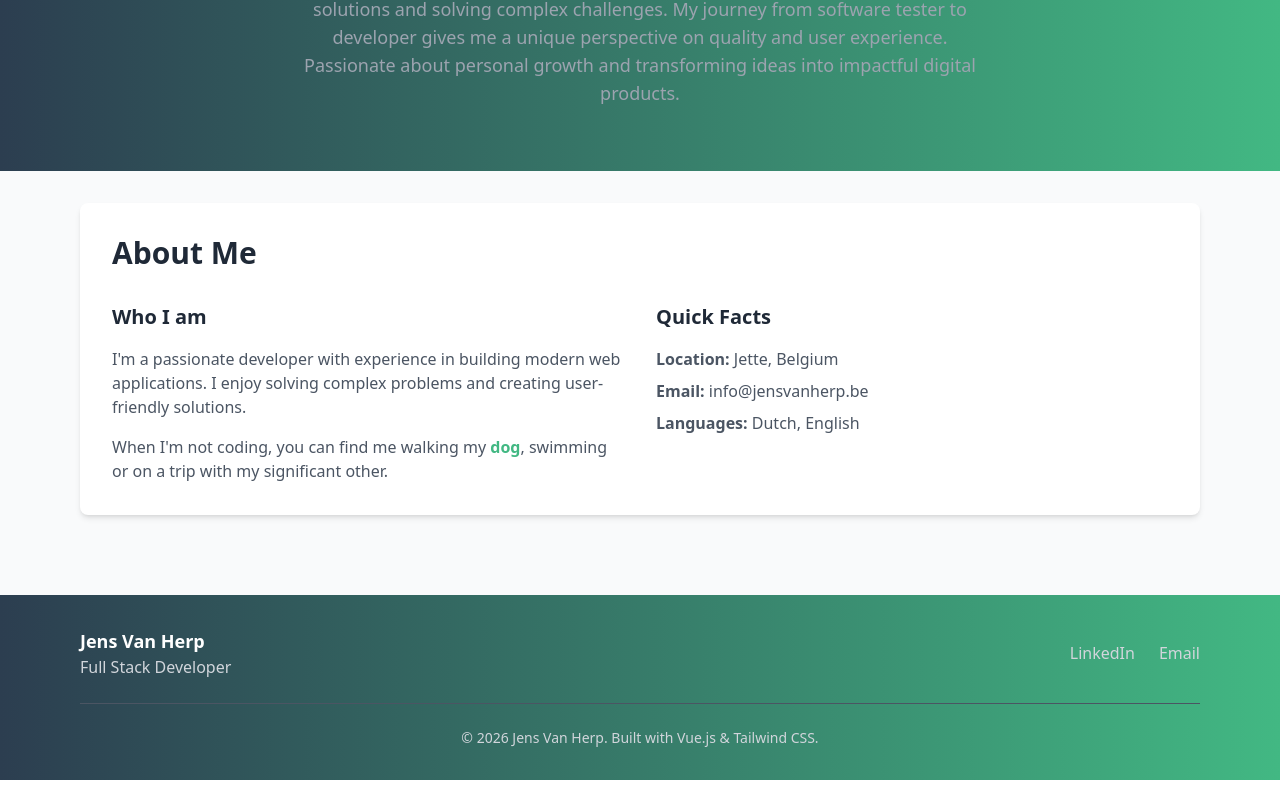
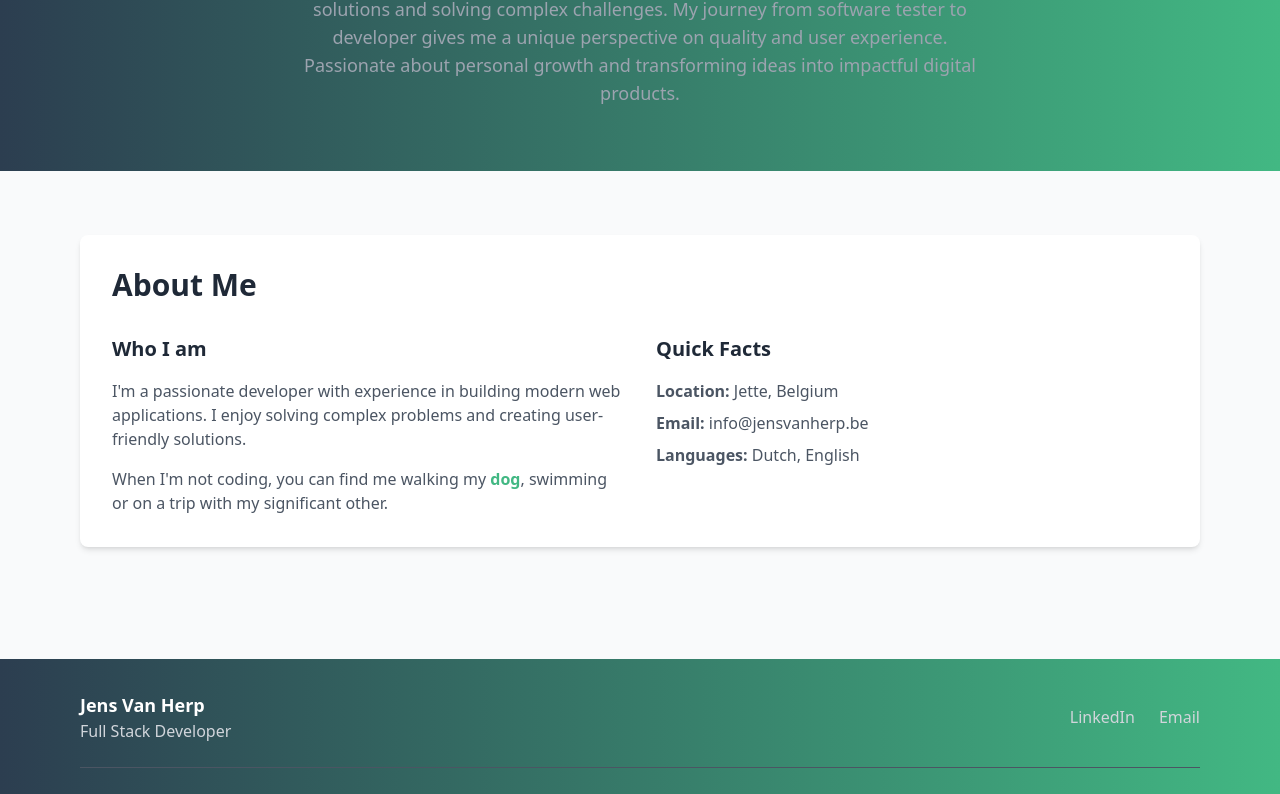
Before and after one commit to Audiosleef/my-resume-vue, a Vue app: page / in a window 1280 px wide. Shown: the part 429-1223 px from the top of the page. Built offline with nearby package versions, Linux system fonts and the light colour scheme; the HTML template or start-up script is replaced by a standard one.

Commit message:
increased py wrapping

```diff
--- a/src/App.vue
+++ b/src/App.vue
@@ -21,7 +21,7 @@ const handleSectionChange = (section: string) => {
     <Navbar @section-change="handleSectionChange" />
     <Banner />
 
-    <div class="max-w-6xl mx-auto px-4 py-8">
+    <div class="max-w-6xl mx-auto px-4 py-16">
       <About v-if="activeSection === 'about'" />
       <Experience v-if="activeSection === 'experience'" />
       <Education v-if="activeSection === 'education'" />
```
